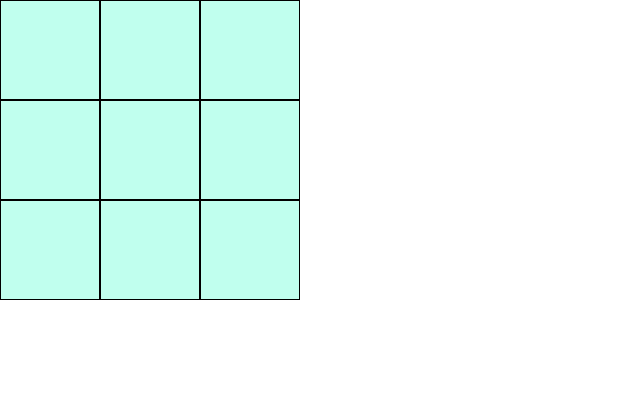
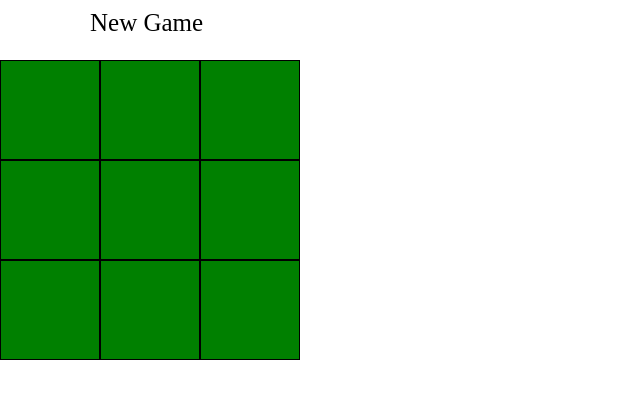
Before and after one commit to fijimunkii/tictactoe.js, a plain HTML site: page index.html in a window 1280 px wide. Shown: the whole page, without its empty margins (0-640 px from the left). Drawn offline with Linux system fonts and the light colour scheme.

Commit message:
new game button

```diff
--- a/css/style.css
+++ b/css/style.css
@@ -1,3 +1,12 @@
+header {
+  font-size: 25px;
+  margin: 10px 0 25px 90px;
+}
+
+#new-game {
+  cursor: pointer;
+}
+
 #game-container {
   height: 300px;
   width: 300px;
@@ -8,9 +17,10 @@
   height: 100px;
   width: 100px;
   border: 1px solid #000;
-  background: #c0ffee;
+  background: green;
   font-size: 100px;
   text-align: center;
+  cursor: pointer;
 }
 
 .win {
--- a/index.html
+++ b/index.html
@@ -11,6 +11,8 @@
 </head>
 <body oncontextmenu="return false;">
 
+  <header><div id="new-game">New Game</div></header>
+
   <div id="game-container"></div>
 
 </body>
--- a/js/game.js
+++ b/js/game.js
@@ -31,6 +31,10 @@
     $('body').on('mouseup touchend', '.tile', function() {
       var $tile = $(this);
       if (!$tile.attr('choice')) Game.toggle($tile);
+    });
+
+    $('#new-game').on('mousedown touchstart', function() {
+      Game.createBoard();
     });
   }
 
```
